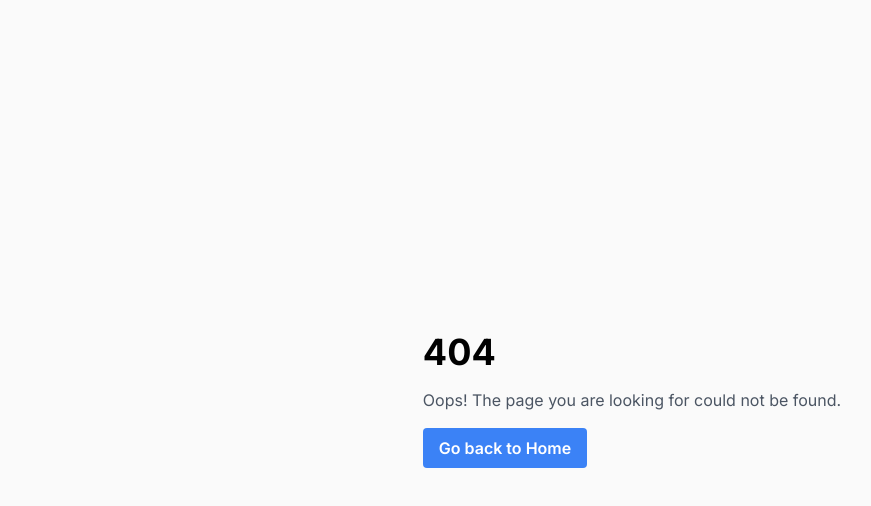
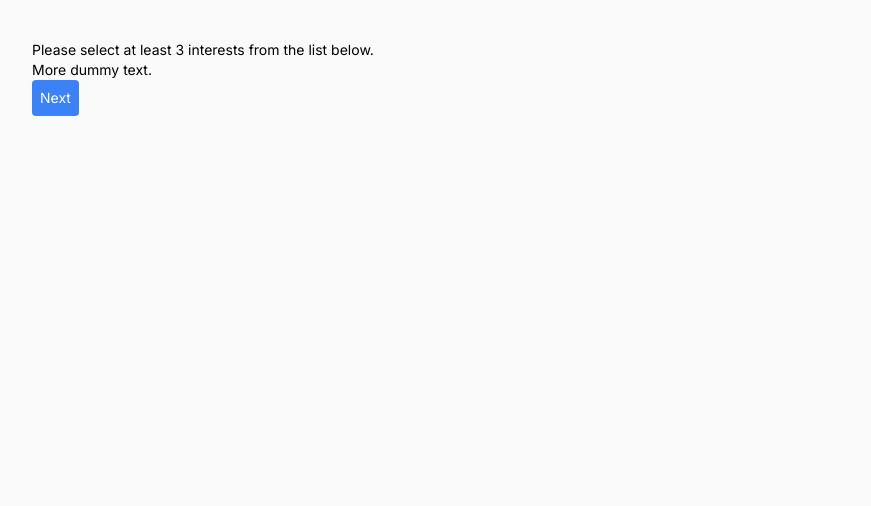
Before and after one commit to yuvraj-sarda/ConnecTable, a Next.js app: page /1/form in a window 1280 px wide. Before the commit this address had no page. Shown: the top 506 px of the page, without its empty margins (8-879 px from the left). Built offline with nearby package versions, Linux system fonts and the light colour scheme.

Commit message:
Implemented steps in form

```diff
--- /dev/null
+++ b/src/app/[eatery_id]/form/page.tsx
@@ -0,0 +1,105 @@
+'use client';
+
+import { useEffect, useState } from 'react';
+import matchFound from '../../algorithms/findMatch';
+import { useRouter } from 'next/navigation';
+import { POST } from '../../api/users/route';
+
+export default function Form() {
+  const [screen, setScreen] = useState(0);
+
+
+  const [userData, setUserData] = useState({
+    eateryId: 'xxx',
+    interests: [],
+    okayOutsideInterests: true
+  });
+
+  useEffect(() => {
+    const eateryId: string = window.location.pathname.split('/')[1] || '1000';;
+    setUserData(prevState => ({ ...prevState, eateryId }));
+  }, []);
+
+
+  const screens = [
+    <Interests key="0" setScreen={setScreen} userData={userData} setUserData={setUserData}/>,
+    <OkayOutsideInterests key="1" setScreen={setScreen} userData={userData} setUserData={setUserData}/>,
+    <ConversationType key="2" setScreen={setScreen} userData={userData} setUserData={setUserData}/>
+  ]
+
+    return (
+      <main className="flex min-h-screen flex-col items-left justify-between p-10">
+        {screens[screen]}
+      </main>
+    );
+}
+
+function Interests({ setScreen, userData, setUserData }: any) {
+  const handleNext = () => {
+    setScreen(1);
+  };
+  return (
+    <div className="text-sm">
+      <p className="">
+        Please select at least 3 interests from the list below.
+      </p>
+      <p className="">
+        More dummy text.
+      </p>
+      <button onClick={handleNext} className="bg-blue-500 text-white rounded p-2">
+        Next
+      </button>
+    </div>
+  );
+}
+
+function OkayOutsideInterests({ setScreen, userData, setUserData }: any) {
+  const handleYes = () => {
+    setUserData({ ...userData, okayOutsideInterests: true });
+    setScreen(2);
+  };
+
+  const handleNo = () => {
+    setUserData({ ...userData, okayOutsideInterests: false });
+    setScreen(2);
+    console.log(userData);
+  };
+
+  return (
+      <div className="text-sm">
+        <p className="">
+          Would you be willing to meet people who do not share any of your the interests you selected?
+        </p>
+        <button onClick={handleYes} className="bg-blue-500 text-white rounded p-2">
+          Yes, sounds exciting!
+        </button>
+        <button onClick={handleNo} className="bg-blue-500 text-white rounded p-2">
+          No, sounds like a bad idea.
+        </button>
+      </div>
+  );
+}
+
+function ConversationType({ setScreen, userData, setUserData }: any) {
+  const router = useRouter();
+  const handleSubmit = () => {
+    setUserData({ ...userData, okayOutsideInterests: true });
+    if (matchFound(userData)) {
+      router.push(`/match-found`);
+    } else {
+      // POST(userData);
+      router.push(`/pairing`);
+    }
+  }
+
+  return (
+    <div className="text-sm">
+      <p className="">
+        What kind of a conversation would you like to have today?
+      </p>
+      <button onClick={handleSubmit} className="bg-blue-500 text-white rounded p-2">
+        Submit
+      </button>
+    </div>
+  );
+}
--- /dev/null
+++ b/src/app/[eatery_id]/page.tsx
@@ -0,0 +1,26 @@
+'use client'
+import { useRouter } from 'next/navigation';
+
+export default function Eatery() {
+    const router = useRouter();
+    const handleNext = () => {
+        router.push(`${window.location.pathname}/form`);
+    };
+
+    return (
+      <main className="flex min-h-screen flex-col items-left justify-between p-24">
+        <div className="text-sm">
+          <p className="">
+            This is the page for the eatery!
+          </p>
+          <p className="">
+            More dummy text.
+          </p>
+          <button className="bg-blue-500 text-white rounded p-2" onClick={handleNext}>
+            Lets start!
+          </button>
+        </div>
+
+      </main>
+    );
+  }
--- /dev/null
+++ b/src/app/algorithms/findMatch.ts
@@ -0,0 +1,3 @@
+export default function matchFound(userData: any) {
+    return true;
+}
--- /dev/null
+++ b/src/app/components/go-to-eatery-page.tsx
@@ -0,0 +1,33 @@
+'use client'
+
+import { useState } from 'react';
+import { useRouter } from 'next/navigation';
+
+export default function GoToEateryPage() {
+    const [eateryId, setEateryId] = useState<string>('');
+    const router = useRouter();
+
+    const handleChange = (e: React.ChangeEvent<HTMLInputElement>) => {
+        setEateryId(e.target.value);
+    };
+
+    const handleSubmit = (e: React.FormEvent<HTMLFormElement>) => {
+        e.preventDefault();
+        router.push(`/${eateryId}`);
+    };
+
+    return (
+    <form onSubmit={handleSubmit} className="flex flex-col space-y-4">
+        <input
+            type="text"
+            value={eateryId}
+            onChange={handleChange}
+            className="border border-gray-300 rounded p-2"
+            placeholder="Enter the ID for the eatery you're at."
+        />
+        <button type="submit" className="bg-blue-500 text-white rounded p-2">
+        Take me there!
+        </button>
+    </form>
+  );
+}
--- a/src/app/page.tsx
+++ b/src/app/page.tsx
@@ -1,15 +1,17 @@
+import GoToEateryPage from "./components/go-to-eatery-page";
+
 export default function Home() {
   return (
     <main className="flex min-h-screen flex-col items-left justify-between p-24">
       <div className="text-sm">
         <p className="">
-          Just some dummy text for now.
+          This is the home page for this platform!
         </p>
         <p className="">
           More dummy text.
         </p>
       </div>
-
+      <GoToEateryPage />
     </main>
   );
 }
```
